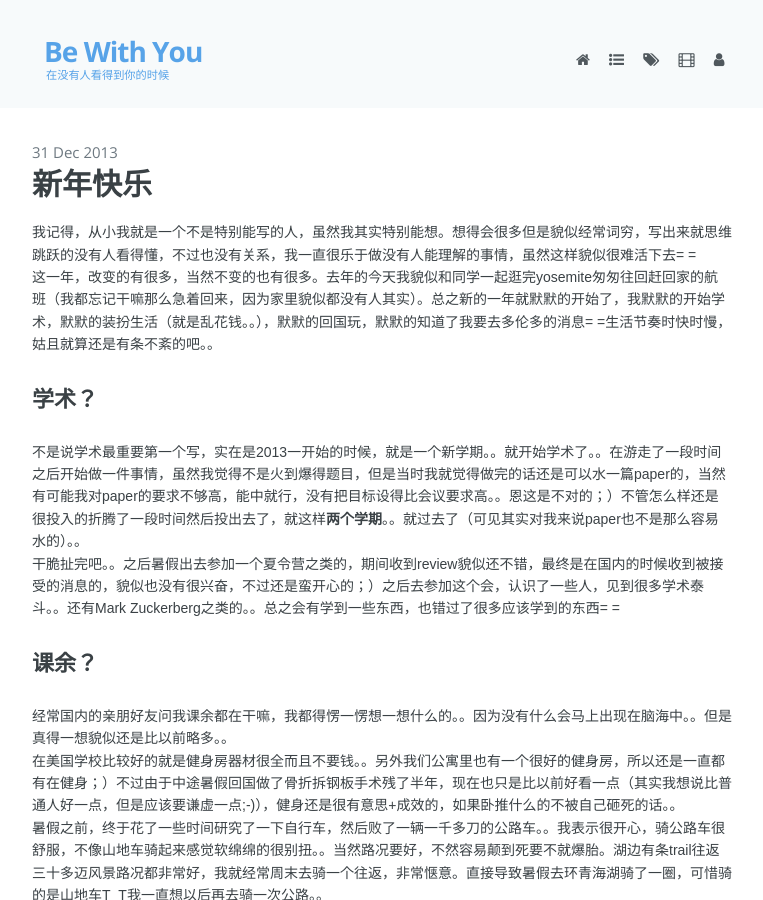
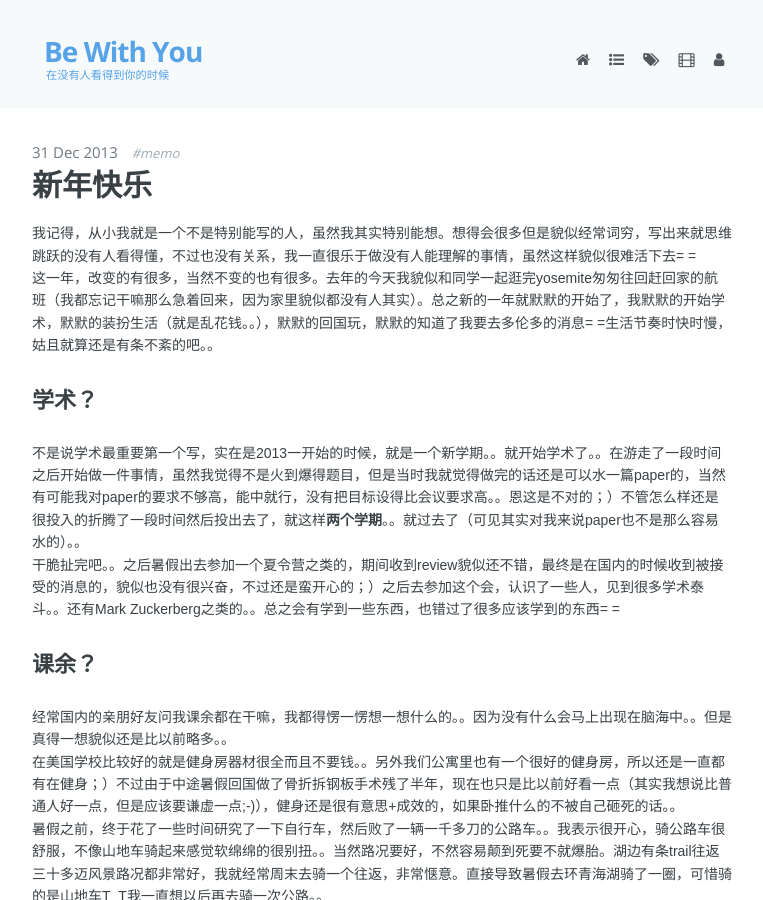
Before and after one commit to saakuraa/myblog, a Jekyll site: the page built from _posts/2013-12-31-happy-new-year.markdown, in a window 1280 px wide and 900 px high. Shown: the whole window, without its empty margins (258-1021 px from the left). Built offline with Jekyll 4.4.1, drawn with Linux system fonts in a browser that asks for light colours; nearby versions of some CDN libraries; Markdown is read by kramdown in place of the engine named in the settings.

Commit message:
new deployment

```diff
--- a/_posts/2013-12-31-happy-new-year.markdown
+++ b/_posts/2013-12-31-happy-new-year.markdown
@@ -4,7 +4,7 @@ layout: post
 guid: urn:uuid:45e551d7-1355-401a-82e2-72b35dca4817
 date: 2013-12-31 13:56:02
 tags:
-  -
+  - memo
 ---
 
 我记得，从小我就是一个不是特别能写的人，虽然我其实特别能想。想得会很多但是貌似经常词穷，写出来就思维跳跃的没有人看得懂，不过也没有关系，我一直很乐于做没有人能理解的事情，虽然这样貌似很难活下去= =
```
